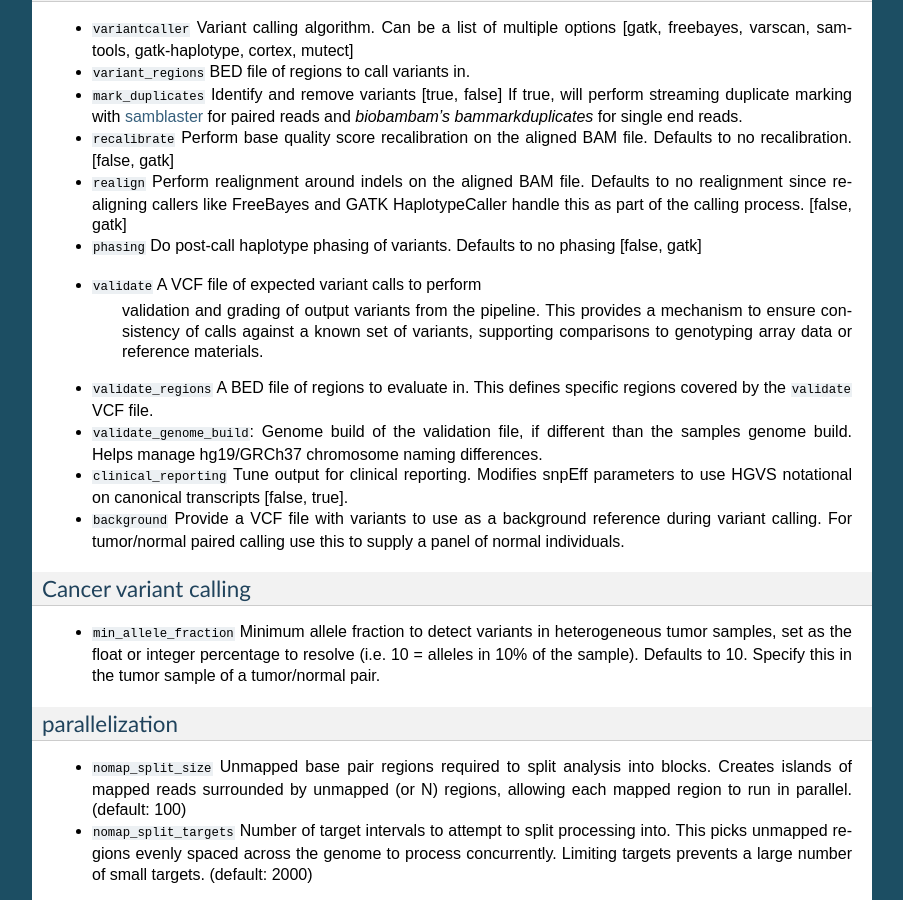
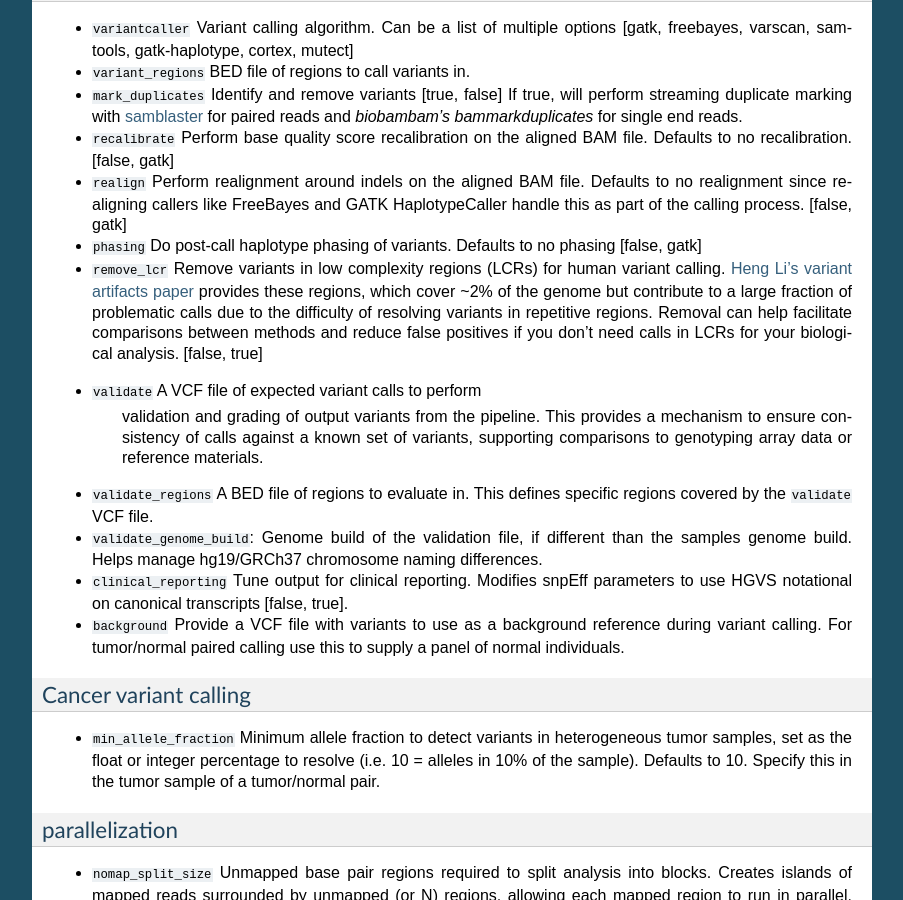
Before and after one commit to bcbio/bcbio-nextgen, a Sphinx documentation site: the page built from docs/contents/configuration.rst, in a window 1280 px wide and 900 px high, scrolled down 5014 px. Shown: the whole window, without its empty margins (198-1101 px from the left). Built offline with Sphinx 7.4.7, drawn with Linux system fonts in a browser that asks for light colours.

Commit message:
Provide ability to configure removal of low complexity regions from human variant calls. This removes a source of bias in Genome in a Bottle comparisons and can avoid false positives for experiments without dependence on calls in repeat regions

```diff
--- a/docs/contents/configuration.rst
+++ b/docs/contents/configuration.rst
@@ -320,6 +320,13 @@ Variant calling
    GATK HaplotypeCaller handle this as part of the calling process. [false, gatk]
 -  ``phasing`` Do post-call haplotype phasing of variants. Defaults to
    no phasing [false, gatk]
+-  ``remove_lcr`` Remove variants in low complexity regions (LCRs)
+   for human variant calling. `Heng Li's variant artifacts paper`_ provides
+   these regions, which cover ~2% of the genome but contribute to a large
+   fraction of problematic calls due to the difficulty of resolving variants
+   in repetitive regions. Removal can help facilitate comparisons between
+   methods and reduce false positives if you don't need calls in LCRs for your
+   biological analysis. [false, true]
 -  ``validate`` A VCF file of expected variant calls to perform
     validation and grading of output variants from the pipeline.
     This provides a mechanism to ensure consistency of calls against
@@ -339,6 +346,7 @@ Variant calling
 
 .. _samblaster: https://github.com/GregoryFaust/samblaster
 .. _biobambam's bammarkduplicates: https://github.com/gt1/biobambam
+.. _Heng Li's variant artifacts paper: http://arxiv.org/abs/1404.0929
 
 Cancer variant calling
 ======================
```
Also changed, not shown: HISTORY.md (+2 -0 lines), 4 other files.
